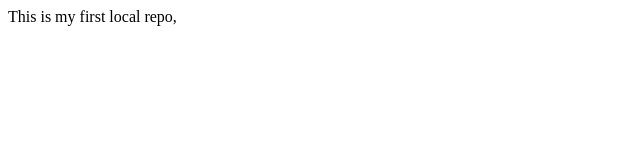
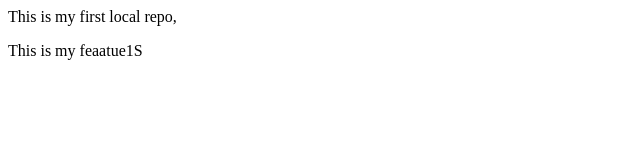
Before and after one commit to ZohaibHussain05/Local-repo, a plain HTML site: page index.html in a window 1280 px wide. Shown: the whole page, without its empty margins (0-640 px from the left). Drawn offline with Linux system fonts and the light colour scheme.

Commit message:
This is my feature1

```diff
--- a/index.html
+++ b/index.html
@@ -1 +1,2 @@
 <p>This is my first local repo,</p>
+<p>This is my feaatue1S</p>
```
